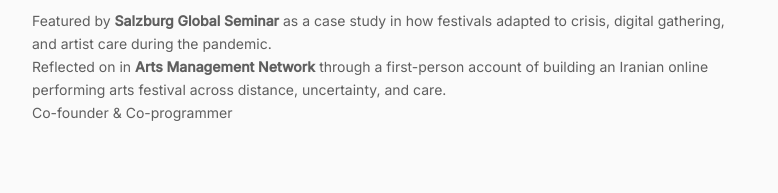
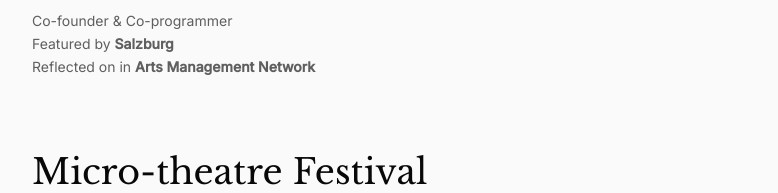
Before and after one commit to sepsharif-creator/sepsharif-website, a plain HTML site: page projects.html in a window 1280 px wide. Shown: the part 567-760 px from the top of the page, without its empty margins (158-936 px from the left). Drawn offline with nearby package versions, Linux system fonts and the light colour scheme.

Commit message:
Tighten Re-connect project references

```diff
--- a/projects.html
+++ b/projects.html
@@ -30,9 +30,9 @@
         <div class="entry-item">
           <h2 class="entry-title">Re-connect</h2>
           <p class="entry-desc">A volunteer-led online performance festival launched during the global lockdown, bringing together artists, panels, and audiences across geographies.</p>
-          <p class="entry-meta">Featured by <a href="https://www.salzburgglobal.org/newsroom/latest-news/the-show-must-go-on-iranian-online-festival-created-to-show-the-resilience-of-festivals" target="_blank" rel="noopener">Salzburg Global Seminar</a> as a case study in how festivals adapted to crisis, digital gathering, and artist care during the pandemic.</p>
-          <p class="entry-meta">Reflected on in <a href="https://www.artsmanagement.net/Articles/Creating-an-Iranian-Online-Performing-Arts-Festival-There-and-Back-Again%2C4199" target="_blank" rel="noopener">Arts Management Network</a> through a first-person account of building an Iranian online performing arts festival across distance, uncertainty, and care.</p>
           <p class="entry-meta">Co-founder &amp; Co-programmer</p>
+          <p class="entry-meta">Featured by <a href="https://www.salzburgglobal.org/newsroom/latest-news/the-show-must-go-on-iranian-online-festival-created-to-show-the-resilience-of-festivals" target="_blank" rel="noopener">Salzburg</a></p>
+          <p class="entry-meta">Reflected on in <a href="https://www.artsmanagement.net/Articles/Creating-an-Iranian-Online-Performing-Arts-Festival-There-and-Back-Again%2C4199" target="_blank" rel="noopener">Arts Management Network</a></p>
         </div>
 
         <div class="entry-item">
```
